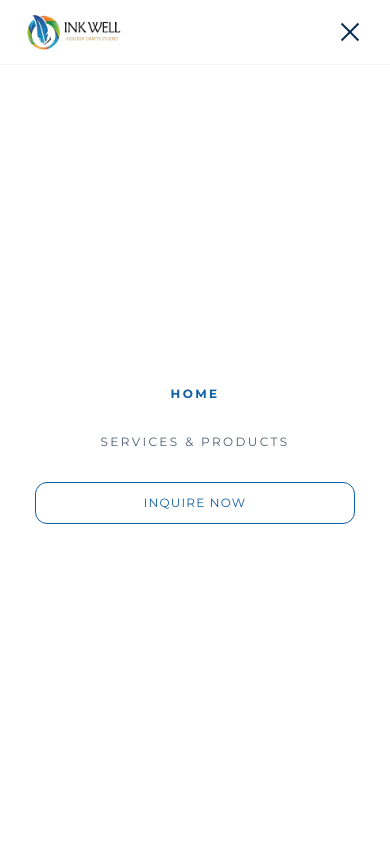
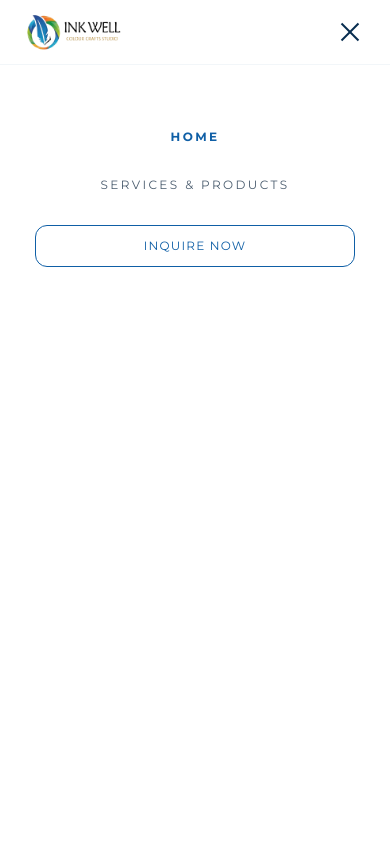
Before and after one commit to Racchu100/inkwell, a Next.js app: page / in a window 390 px wide. Both pictures are taken after a click on the button 350 px from the left and 32 px from the top of the page. Shown: the top 844 px of the page. Built offline with nearby package versions, Linux system fonts and the light colour scheme; a web font is replaced by a local one.

Commit message:
layout: shifted mobile menu drawer navigation items up on screen

```diff
--- a/src/components/Navbar.tsx
+++ b/src/components/Navbar.tsx
@@ -103,7 +103,7 @@
           isOpen ? "opacity-100 translate-x-0" : "opacity-0 translate-x-full pointer-events-none"
         }`}
       >
-        <div className="flex flex-col items-center justify-center h-full space-y-8 px-8">
+        <div className="flex flex-col items-center justify-start pt-16 h-full space-y-8 px-8">
           {navLinks.map((link) => {
             const isActive = pathname === link.href;
             return (
```
